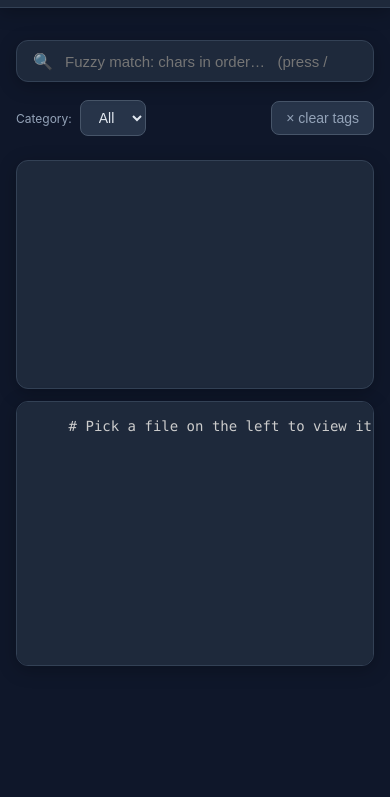
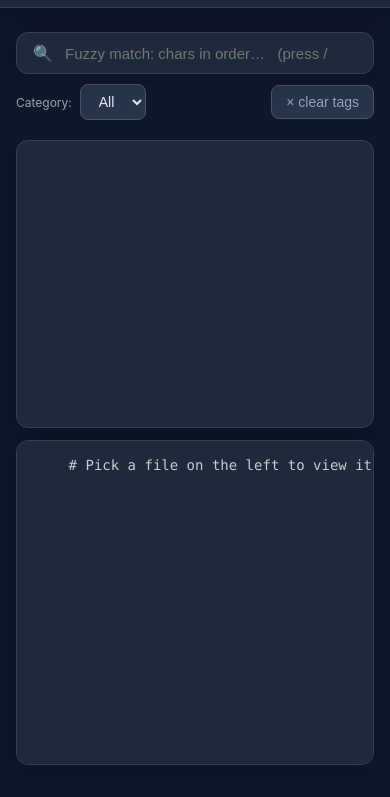
Before and after one commit to haokaibo/PythonPractice, a plain HTML site: page web/static/index.html in a window 390 px wide. Shown: the part 47-844 px from the top of the page. Drawn offline with nearby package versions, Linux system fonts and the light colour scheme; files that its build step writes are made by us from their sources; no server answers; files whose address does not match are found by name.

Commit message:
feat(web): move search box and filters above the list; make viewer span full right-pane height
- relocate div.search into the left column, directly above ul#list
- relocate div.filters below the search box in the same column
- make body/page/layout a full-viewport flex column so the grid row
  fills the remaining height and pre.viewer spans the full right side
- list fills the left column and scrolls internally; mobile fallback
  keeps the list capped at 50vh

```diff
--- a/web/static/index.html
+++ b/web/static/index.html
@@ -22,14 +22,15 @@
   </header>
 
   <main class="page">
-    <!-- Google-style search box -->
+    <div class="layout">
+      <div class="list-pane">
+        <!-- Google-style search box, positioned above the results list -->
         <div class="search">
           <span class="search-icon" aria-hidden="true">🔍</span>
           <input id="q" type="search" autocomplete="off" spellcheck="false"
                  placeholder="Fuzzy match: chars in order…   (press / to focus)" />
           <span id="count" class="count" aria-live="polite"></span>
         </div>
-
         <!-- Filters: category + tag chips -->
         <div class="filters">
           <div class="filter-row">
@@ -43,9 +44,8 @@
             <!-- chips injected by JS -->
           </div>
         </div>
-
-    <div class="layout">
         <ul id="list" class="list" role="listbox" aria-label="results"></ul>
+      </div>
       <pre id="viewer" class="viewer line-numbers"><code id="code" class="language-python"># Pick a file on the left to view it here.</code></pre>
     </div>
   </main>
--- a/web/static/style.css
+++ b/web/static/style.css
@@ -21,6 +21,10 @@ html, body {
   background: var(--bg);
   color: var(--text);
   font-family: -apple-system, BlinkMacSystemFont, "Segoe UI", Roboto, "Helvetica Neue", Arial, sans-serif;
+}
+body {
+  display: flex;
+  flex-direction: column;
 }
 
 /* === topbar === */
@@ -61,6 +65,10 @@ html, body {
 .page {
   margin: 0 auto;
   padding: 24px 16px 32px;
+  flex: 1;
+  display: flex;
+  flex-direction: column;
+  min-height: 0;
 }
 
 /* === search box === */
@@ -68,8 +76,7 @@ html, body {
   position: relative;
   display: flex;
   align-items: center;
-  margin: 8px auto 18px;
-  max-width: 720px;
+  margin: 0;
   background: var(--panel);
   border: 1px solid var(--border);
   border-radius: 12px;
@@ -94,8 +101,7 @@ html, body {
 
 /* === filters === */
 .filters {
-  max-width: 720px;
-  margin: 0 auto 14px;
+  margin: 0;
   display: flex;
   flex-direction: column;
   gap: 6px;
@@ -184,14 +190,27 @@ html, body {
 .list .group-count { color: var(--muted); margin-left: auto; }
 
 /* === two-pane layout === */
+/* fills the viewport height below the topbar so the right pane
+   (viewer) spans the full right-side height */
 .layout {
   display: grid;
   grid-template-columns: 20% 80%;
   gap: 12px;
-  min-height: 60vh;
+  flex: 1;
+  min-height: 0;
+}
+
+/* left column: search box stacked directly above the results list */
+.list-pane {
+  display: flex;
+  flex-direction: column;
+  gap: 10px;
+  min-width: 0;
+  min-height: 0;
 }
 @media (max-width: 800px) {
   .layout { grid-template-columns: 1fr; }
+  .list { flex: none; max-height: 50vh; }
 }
 
 .list {
@@ -201,7 +220,10 @@ html, body {
   background: var(--panel);
   border: 1px solid var(--border);
   border-radius: 12px;
-  max-height: 70vh;
+  /* grows/shrinks to fill the left column below search + filters,
+     scrolling internally */
+  flex: 1;
+  min-height: 0;
   overflow-y: auto;
   box-shadow: 0 4px 18px rgba(0,0,0,0.25);
 }
@@ -245,7 +267,6 @@ html, body {
   border: 1px solid var(--border);
   border-radius: 12px;
   padding: 14px 16px;
-  max-height: 75vh;
   overflow: auto;
   font-family: ui-monospace, SFMono-Regular, Menlo, monospace;
   font-size: 14px !important;
```
Lines whose indentation alone changed are shown as unchanged.
